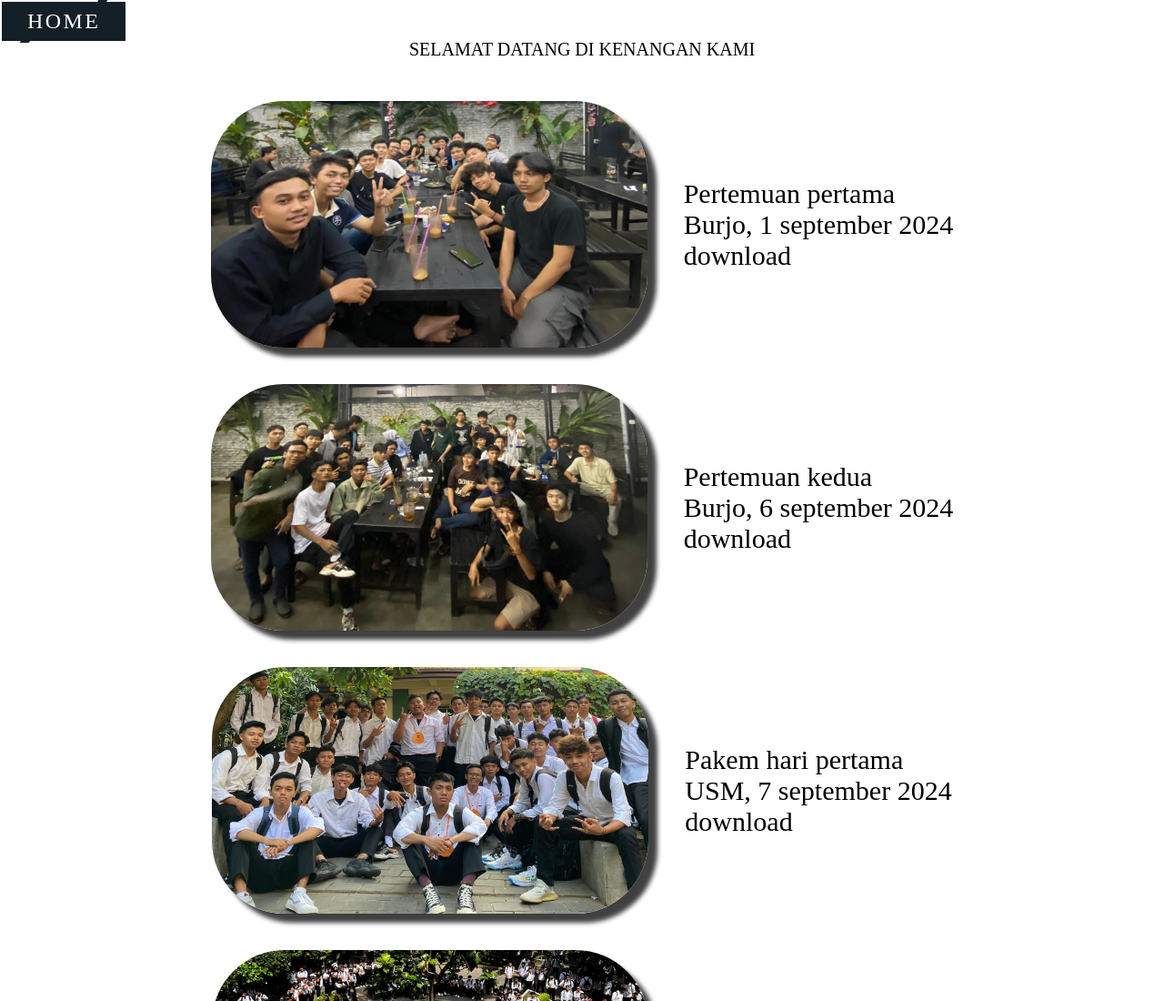
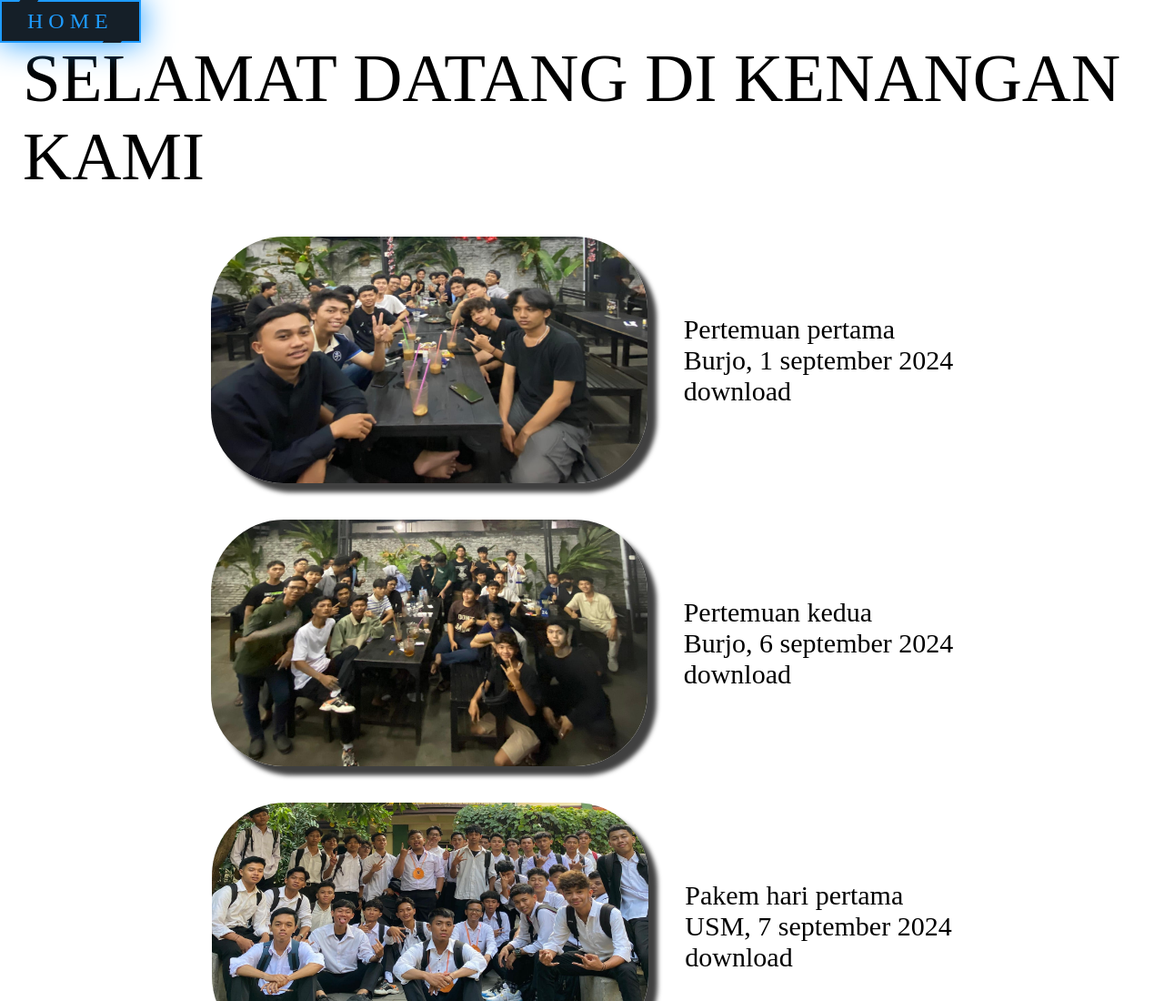
Before and after one commit to cvkahhaj/web-ti, a plain HTML site: page kenangan.html in a window 1280 px wide. Shown: the top 1100 px of the page at 91% size. Drawn offline with Linux system fonts and the light colour scheme.

Commit message:
Update kenangan.css

```diff
--- a/kenangan.css
+++ b/kenangan.css
@@ -88,7 +88,7 @@ html {
     margin: 5px;
     padding: 20px;
     color: black;
-    font-size: 20px;
+    font-size: 75px;
 }
 
 .nav {
```
